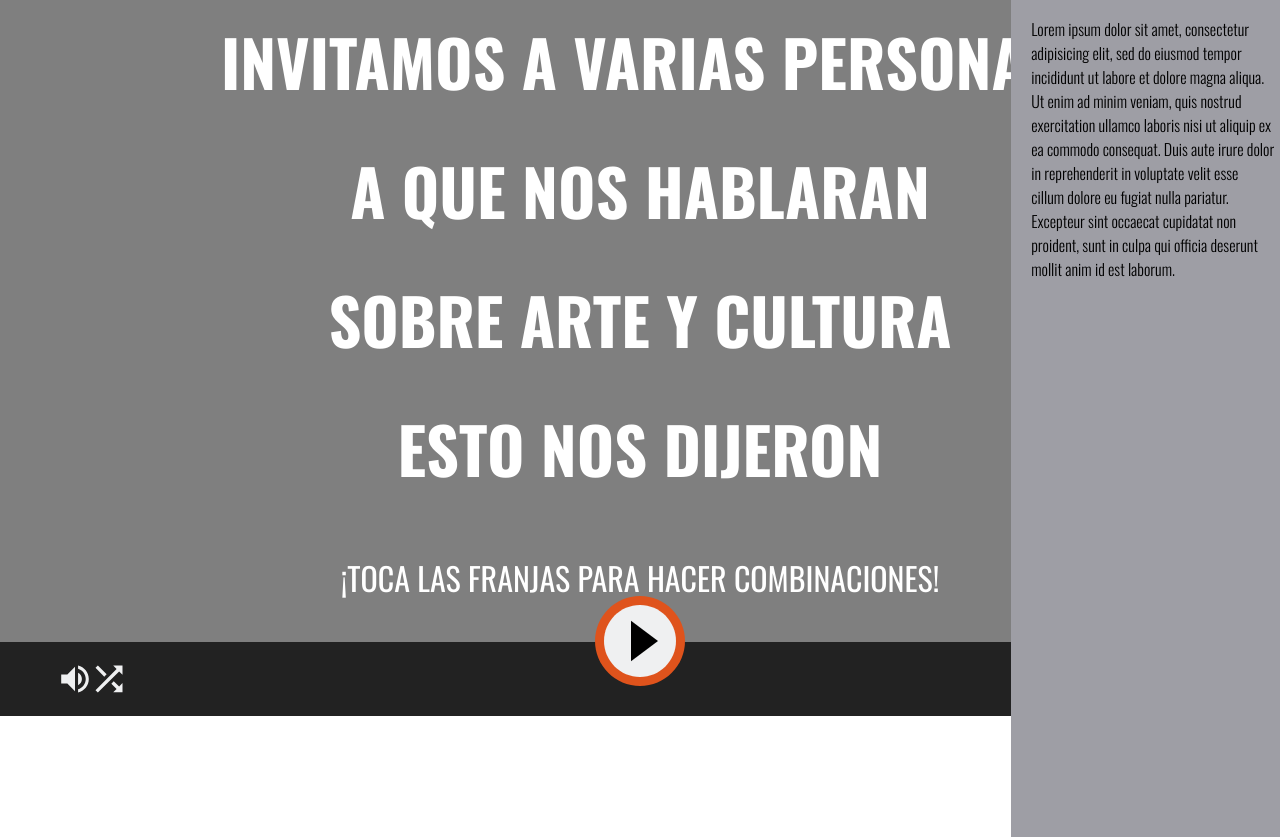
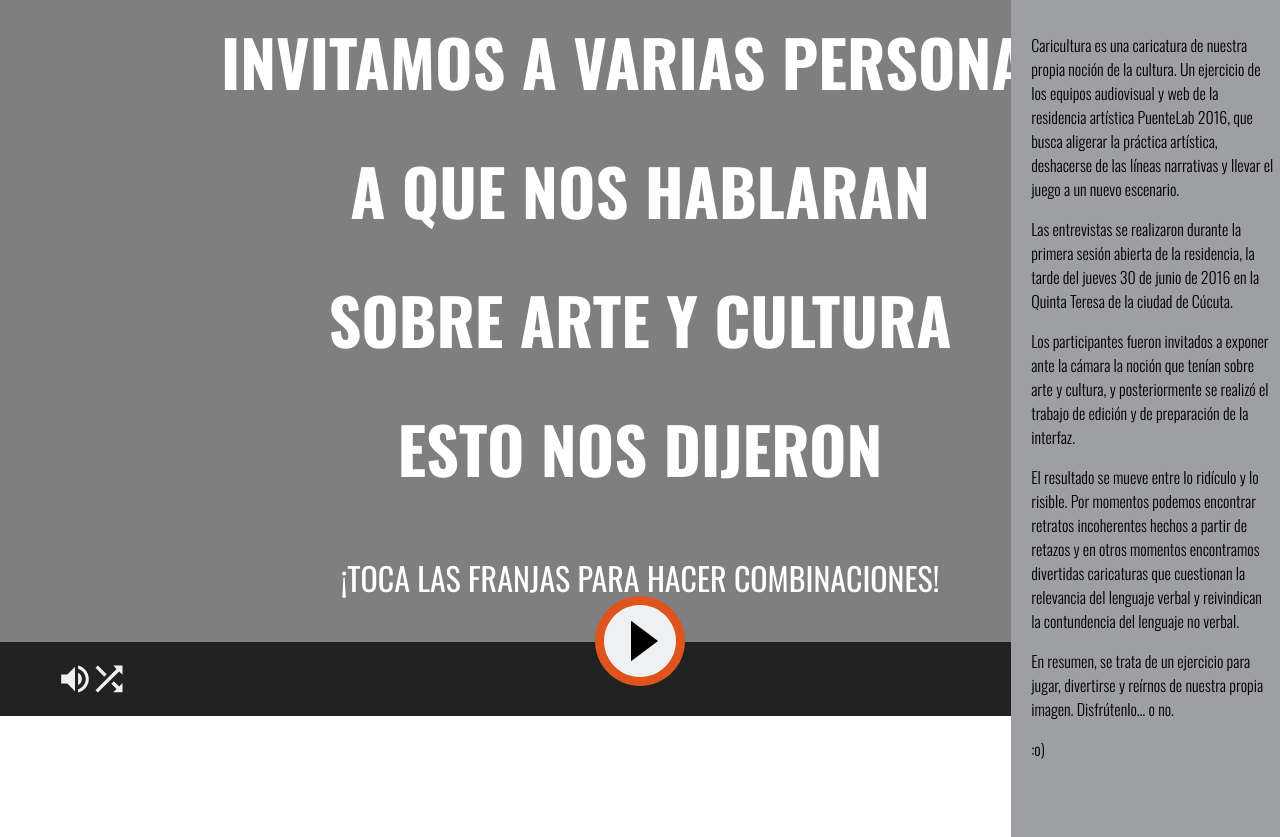
Before and after one commit to anabelle/caricultura, a website: page app/index.html in a window 1280 px wide. Both pictures are taken after a click on the element "¿WTF?". Shown: the part 84-921 px from the top of the page. Drawn offline with nearby package versions, Linux system fonts and the light colour scheme; files that its build step writes are made by us from their sources; files whose address does not match are found by name.

Commit message:
wtf agregado

```diff
--- a/app/index.html
+++ b/app/index.html
@@ -47,12 +47,8 @@
       <h3 id="wtf">¿WTF?</h3>
     </header>
 
-    <div class="texto">Lorem ipsum dolor sit amet, consectetur adipisicing elit, sed do eiusmod
-    tempor incididunt ut labore et dolore magna aliqua. Ut enim ad minim veniam,
-    quis nostrud exercitation ullamco laboris nisi ut aliquip ex ea commodo
-    consequat. Duis aute irure dolor in reprehenderit in voluptate velit esse
-    cillum dolore eu fugiat nulla pariatur. Excepteur sint occaecat cupidatat non
-    proident, sunt in culpa qui officia deserunt mollit anim id est laborum.</div>
+    <div class="texto"><p>Caricultura es una caricatura de nuestra propia noción de la cultura. Un ejercicio de los equipos audiovisual y web de la residencia artística PuenteLab 2016, que busca aligerar la práctica artística, deshacerse de las líneas narrativas y llevar el juego a un nuevo escenario.</p><p>Las entrevistas se realizaron durante la primera sesión abierta de la residencia, la tarde del jueves 30 de junio de 2016 en la Quinta Teresa de la ciudad de Cúcuta.</p><p>Los participantes fueron invitados a exponer ante la cámara la noción que tenían sobre arte y cultura, y posteriormente se realizó el trabajo de edición y de preparación de la interfaz.</p><p>El resultado se mueve entre lo ridículo y lo risible. Por momentos podemos encontrar retratos incoherentes hechos a partir de retazos y en otros momentos encontramos divertidas caricaturas que cuestionan la relevancia del lenguaje verbal y reivindican la contundencia del lenguaje no verbal.</p><p>En resumen, se trata de un ejercicio para jugar, divertirse y reírnos de nuestra propia imagen. Disfrútenlo… o no.</p>:o)
+    </div>
 
     <div class="player-big">
       <div class="player_container" id="player_container_1">
```
